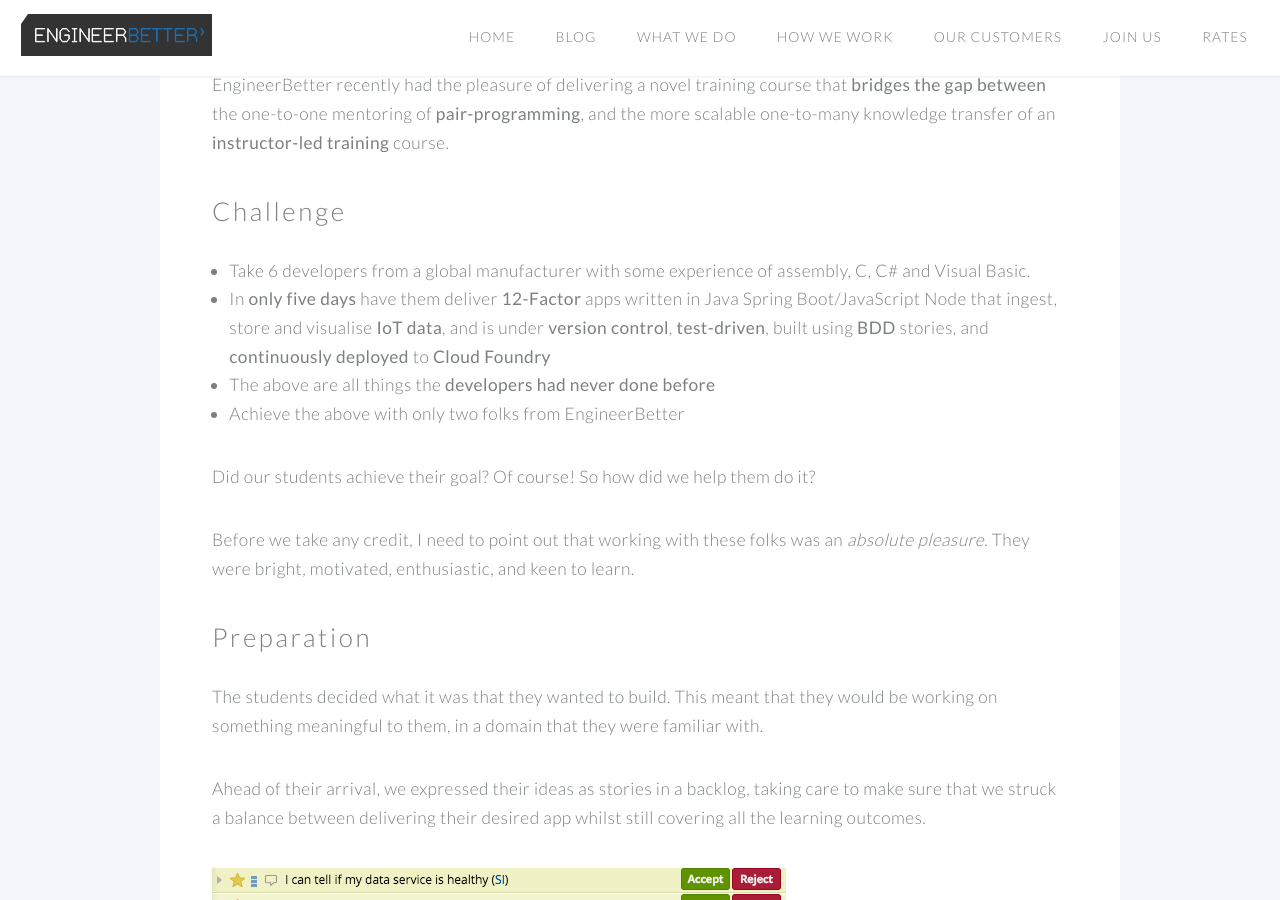
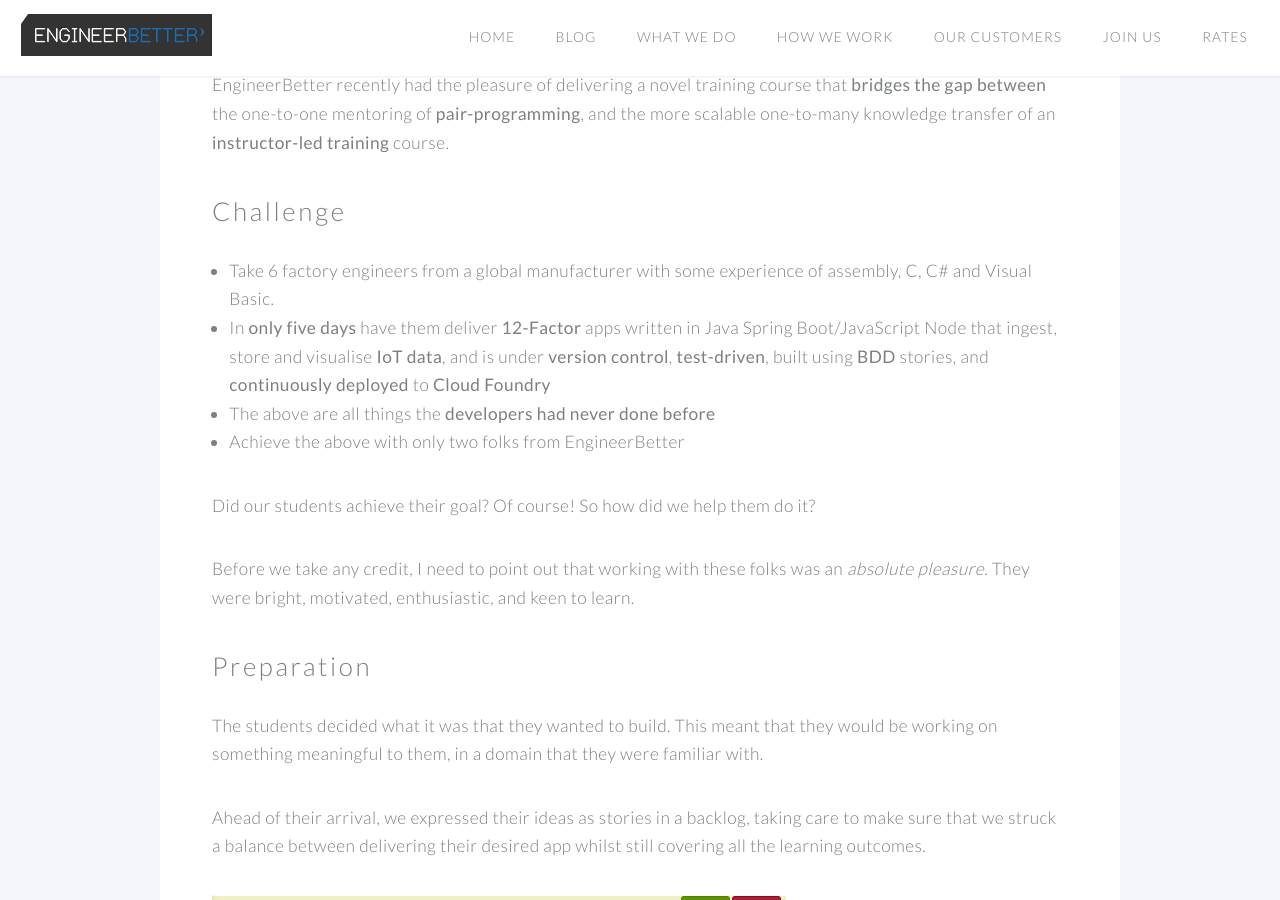
Before and after one commit to DanielJonesEB/engineerbetter.com, a Jekyll site: the page built from _posts/2017-09-15-immersive-training-mobbing.markdown, in a window 1280 px wide and 900 px high, scrolled down 968 px. Built offline with Jekyll 4.4.1, drawn with Linux system fonts in a browser that asks for light colours; comment, search, counter and statistics services are not loaded.

Commit message:
make job desc more specific

```diff
--- a/_posts/2017-09-15-immersive-training-mobbing.markdown
+++ b/_posts/2017-09-15-immersive-training-mobbing.markdown
@@ -11,7 +11,7 @@
 
 ## Challenge
 
-* Take 6 developers from a global manufacturer with some experience of assembly, C, C# and Visual Basic.
+* Take 6 factory engineers from a global manufacturer with some experience of assembly, C, C# and Visual Basic.
 * In **only five days** have them deliver **12-Factor** apps written in Java Spring Boot/JavaScript Node that ingest, store and visualise **IoT data**, and is under **version control**, **test-driven**, built using **BDD** stories, and **continuously deployed** to **Cloud Foundry**
 * The above are all things the **developers had never done before**
 * Achieve the above with only two folks from EngineerBetter
```
